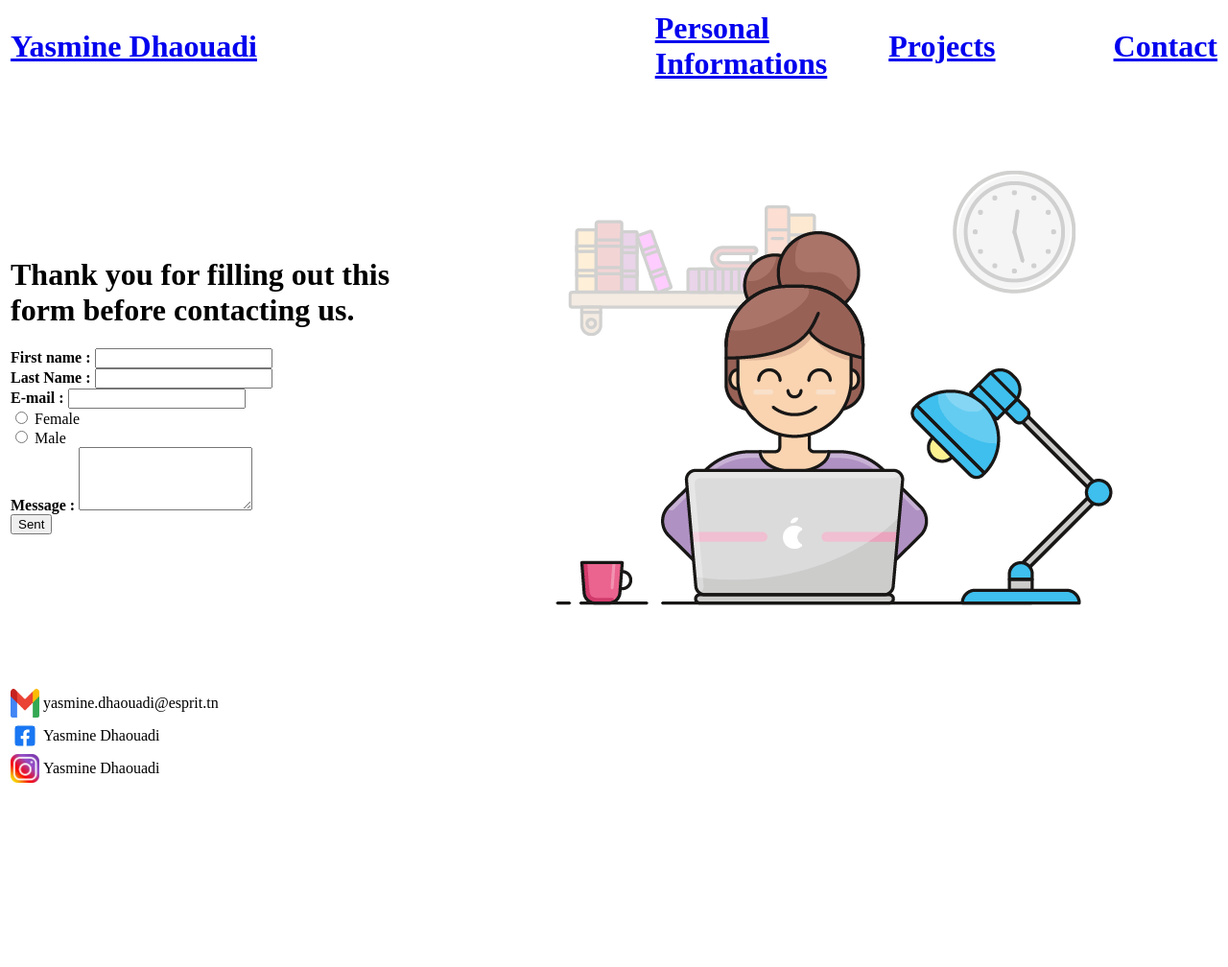
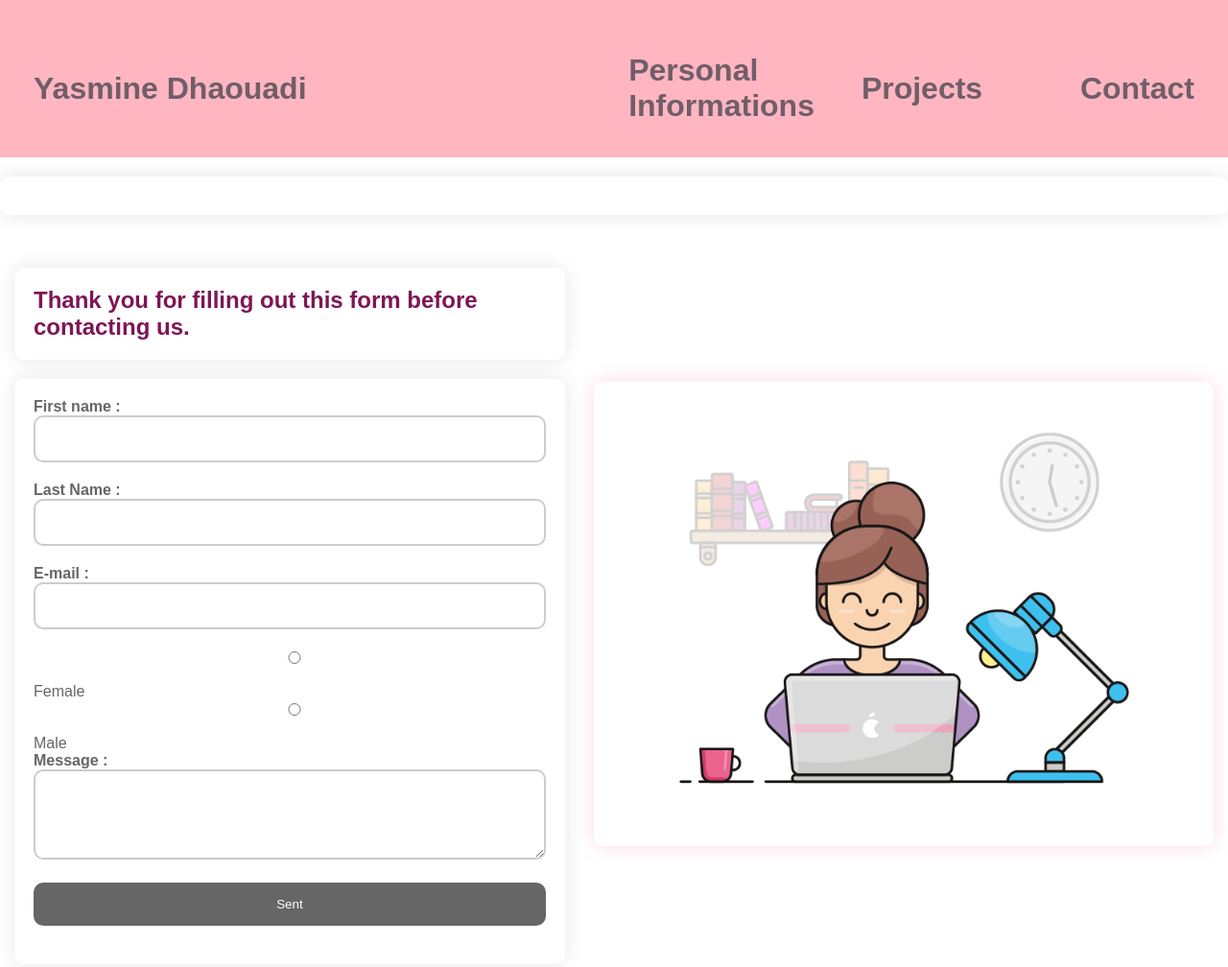
Before and after one commit to Yasminedh22/dev-web-, a plain HTML site: page contact.html in a window 1280 px wide. Shown: the top 1008 px of the page at 96% size. Before the commit the page ends 827 px from the top, so only its background shows below. Drawn offline with Linux system fonts and the light colour scheme.

Commit message:
partie css

```diff
--- a/contact.html
+++ b/contact.html
@@ -1,8 +1,13 @@
+<!DOCTYPE html>
+<html lang="en">
+<head>
 <title>Contact</title>
+  <link rel="stylesheet"  href="styles.css">
 </head>
 <body>
     <header>
     <table>
+
 <td style="width:60%"><h1><a href= "index.html" > Yasmine Dhaouadi </a> </h1> </header> </td>
 
 
@@ -14,9 +19,11 @@
   <td style="width:20%"><h1><a href= "contact.html" >  Contact </a></h1></td>
 </table>
 </header>
-<table>
+ <table>
 <tr>
-<td> <h1> Thank you for filling out this form before contacting us. </h1>
+<td> <section class="msg"><h1>
+Thank you for filling out this form before contacting us. </h1></section>
+ <section class="contact-form">
 
     <b><label for="First name">First name :</label></b>
     <b><input type="text" id="First name" name="First name" required><br></b>
@@ -35,6 +42,10 @@
    <td> <img src = "yass.gif" ></td>
 
 </form>
+  </section>
+
+  <section class="contact-info">
+
 <table>
      <tr> <td> <img src ="gmail.png"  width="30px" height="30px"></td>
         <td> <p> yasmine.dhaouadi@esprit.tn</p></tr></td>
@@ -42,6 +53,7 @@
         <td> <p> Yasmine Dhaouadi</p></tr></td>
          <tr> <td> <img src ="inst.png"  width="30px" height="30px"></td>
         <td> <p> Yasmine Dhaouadi</p></tr></td>
+  </section>
 
 </body>
 </html>
--- a/index.html
+++ b/index.html
@@ -2,6 +2,7 @@
 <html lang="en">
 <head>
   <title>Yasmine Dhaouadi</title>
+  <link rel="stylesheet"  href="styles.css">
 </head>
 <body>
     <header>
--- /dev/null
+++ b/styles.css
@@ -0,0 +1,139 @@
+/* styles.css */
+body {
+  font-family: 'Arial', sans-serif;
+  margin: 0;
+  padding: 0;
+  background-color: ##f2f2f2;
+    color: #666;
+}
+
+header {
+  background-color: #ffb6c1;
+  color: #808080;
+  padding: 20px;
+
+}
+
+h1, h2 {
+  margin: 0;
+  color: #7d1655;
+}
+
+
+
+table {
+  width: 100%;
+  border-collapse: collapse;
+  margin-top: 20px;
+}
+
+td {
+  padding: 15px;
+}
+
+img {
+  max-width: 100%;
+  height: auto;
+  border-radius: 10px;
+  box-shadow: 0 0 20px rgba(255, 128, 171, 0.3);
+}
+
+ul {
+  list-style: none;
+  padding: 0;
+}
+
+li {
+  margin-bottom: 10px;
+}
+
+input, textarea {
+  width: 100%;
+  padding: 15px;
+  margin-bottom: 20px;
+  box-sizing: border-box;
+  border: 2px solid #ccc; /* Light Gray Border */
+  border-radius: 10px;
+}
+
+input[type="submit"] {
+  background-color: #666; /* Dark Gray */
+  color: #fff;
+  cursor: pointer;
+  border: none;
+}
+
+p {
+  margin-bottom: 20px;
+}
+
+/* Hover effect on links */
+a {
+  color: #705e69; /* Pink */
+  text-decoration: none;
+  transition: color 0.3s ease-in-out;
+}
+
+a:hover {
+  color: #ff5471; /* Lighter Pink on hover */
+}
+
+/* General section styling */
+section {
+  padding: 20px;
+  margin: 20px 0;
+  background-color: #fff; /* White Background */
+  border-radius: 10px;
+  box-shadow: 0 0 20px rgba(0, 0, 0, 0.1);
+}
+
+
+#contact-form textarea {
+  border: 2px solid #ff80ab; /* Pink Border */
+}
+
+/* Submit button styling */
+#contact-form input[type="submit"] {
+  background-color: #ff80ab; /* Pink */
+  color: #fff;
+}
+
+/* Contact info section */
+#contact-info {
+  background-color: #f9f9f9; /* Light Gray Background */
+}
+
+/* Personal info section */
+#personal-info {
+  border: 2px solid #ffc0cb; /* Light Pink Border */
+  background-color: #fff5f7; /* Very Light Pink Background */
+}
+
+/* Language list styling */
+#personal-info ul {
+  padding-left: 20px;
+}
+
+/* Skills list styling */
+#personal-info ul: {
+  list-style: none;
+}
+
+#personal-info ul: li {
+  margin-left: 20px;
+}
+
+/* Project list section */
+#project-list {
+  background-color: #f9f9f9; }
+
+/* Project list item styling */
+#project-list h2 {
+  color: #7d1655;
+}
+
+
+/* Project images styling */
+#project-list img {
+  margin-top: 10px;
+}
```
Also changed, not shown: person.info.html (+6 -1 lines), projects.html (+11 -1 lines).
